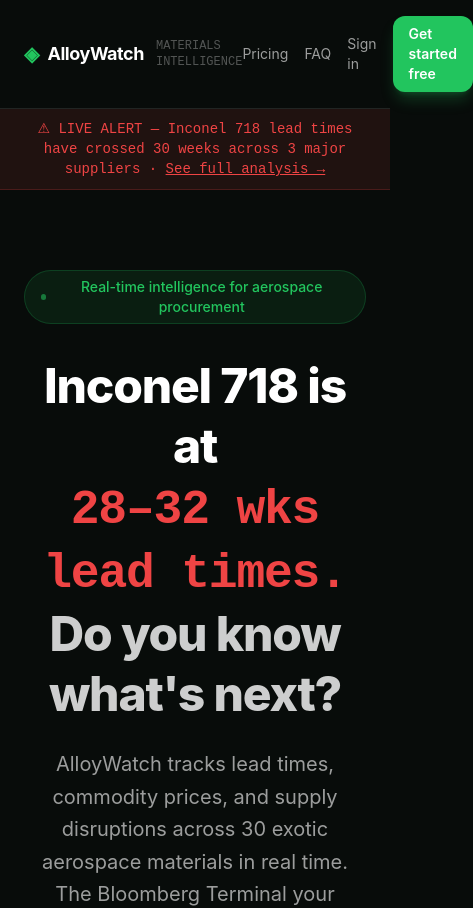
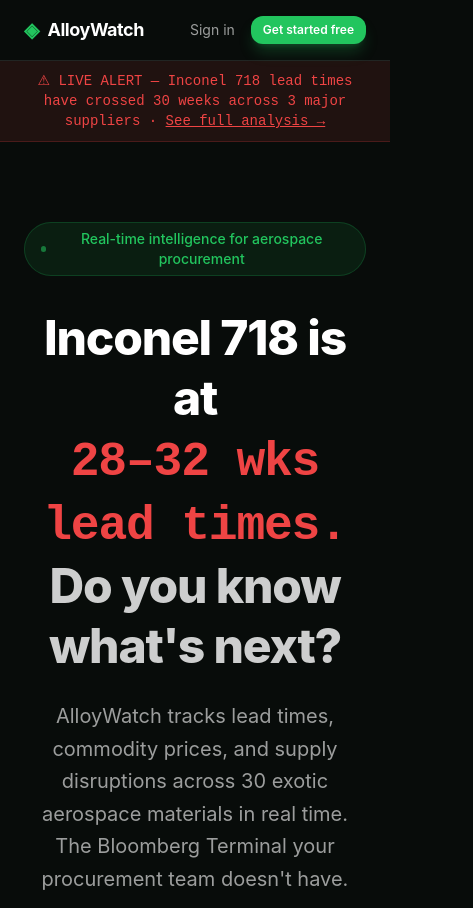
Before and after one commit to jamieinmallorca-afk/alloywatch, a Next.js app: page / in a window 390 px wide. Shown: the top 908 px of the page, 473 px wide, since content can reach past the window. Built offline with nearby package versions, Linux system fonts and the light colour scheme.

Commit message:
fix: improve mobile nav layout

```diff
--- a/app/page.tsx
+++ b/app/page.tsx
@@ -171,13 +171,13 @@
         <div className="flex items-center gap-2">
           <span className="text-xl font-bold text-brand-500">◈</span>
           <span className="font-bold text-lg tracking-tight">AlloyWatch</span>
-          <span className="text-xs text-white/30 font-mono ml-1">MATERIALS INTELLIGENCE</span>
+          <span className="text-xs text-white/30 font-mono ml-1 hidden sm:inline">MATERIALS INTELLIGENCE</span>
         </div>
         <div className="flex items-center gap-4">
-          <Link href="#pricing" className="text-sm text-white/60 hover:text-white transition-colors">Pricing</Link>
-          <Link href="#faq" className="text-sm text-white/60 hover:text-white transition-colors">FAQ</Link>
+          <Link href="#pricing" className="text-sm text-white/60 hover:text-white transition-colors hidden sm:inline">Pricing</Link>
+          <Link href="#faq" className="text-sm text-white/60 hover:text-white transition-colors hidden sm:inline">FAQ</Link>
           <Link href="/login" className="text-sm text-white/60 hover:text-white transition-colors">Sign in</Link>
-          <Link href="/signup" className="btn-primary text-sm px-4 py-2">
+          <Link href="/signup" className="btn-primary text-xs sm:text-sm px-3 sm:px-4 py-1.5 sm:py-2">
             Get started free
           </Link>
         </div>
```
